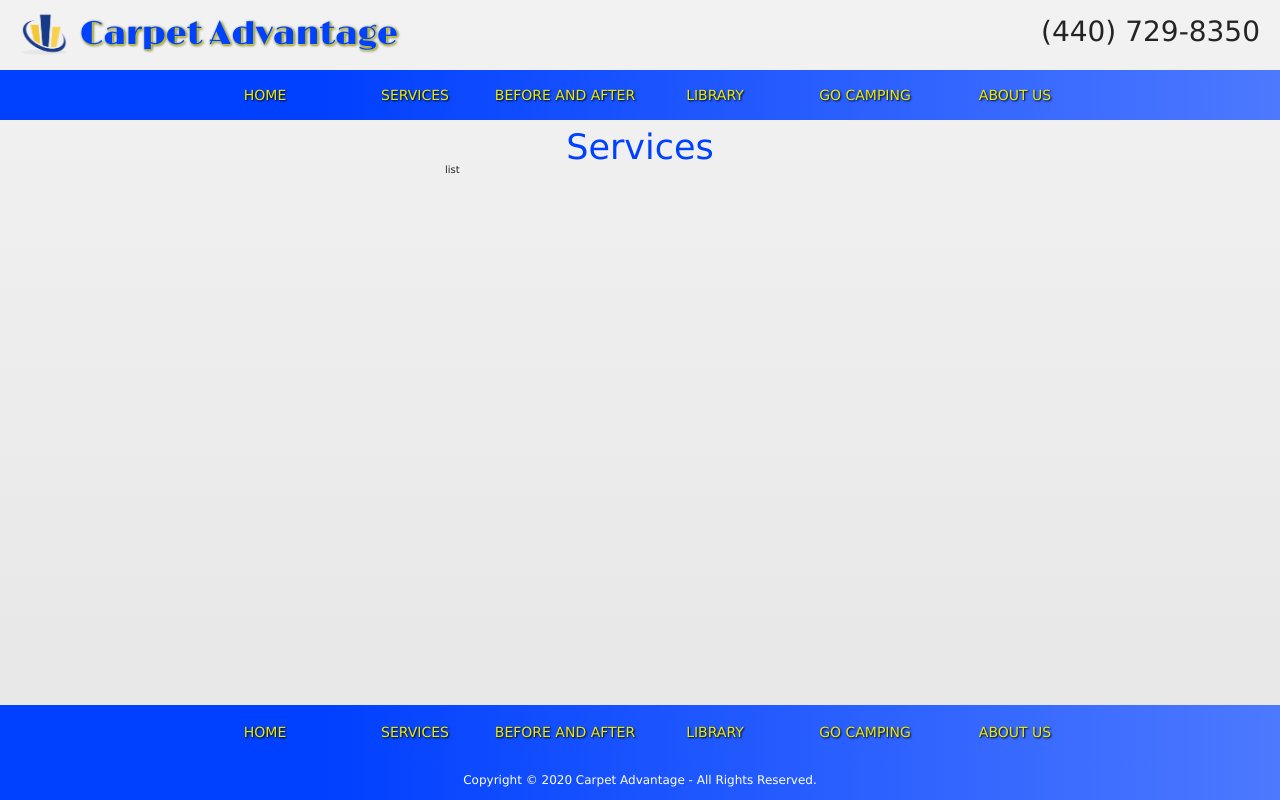
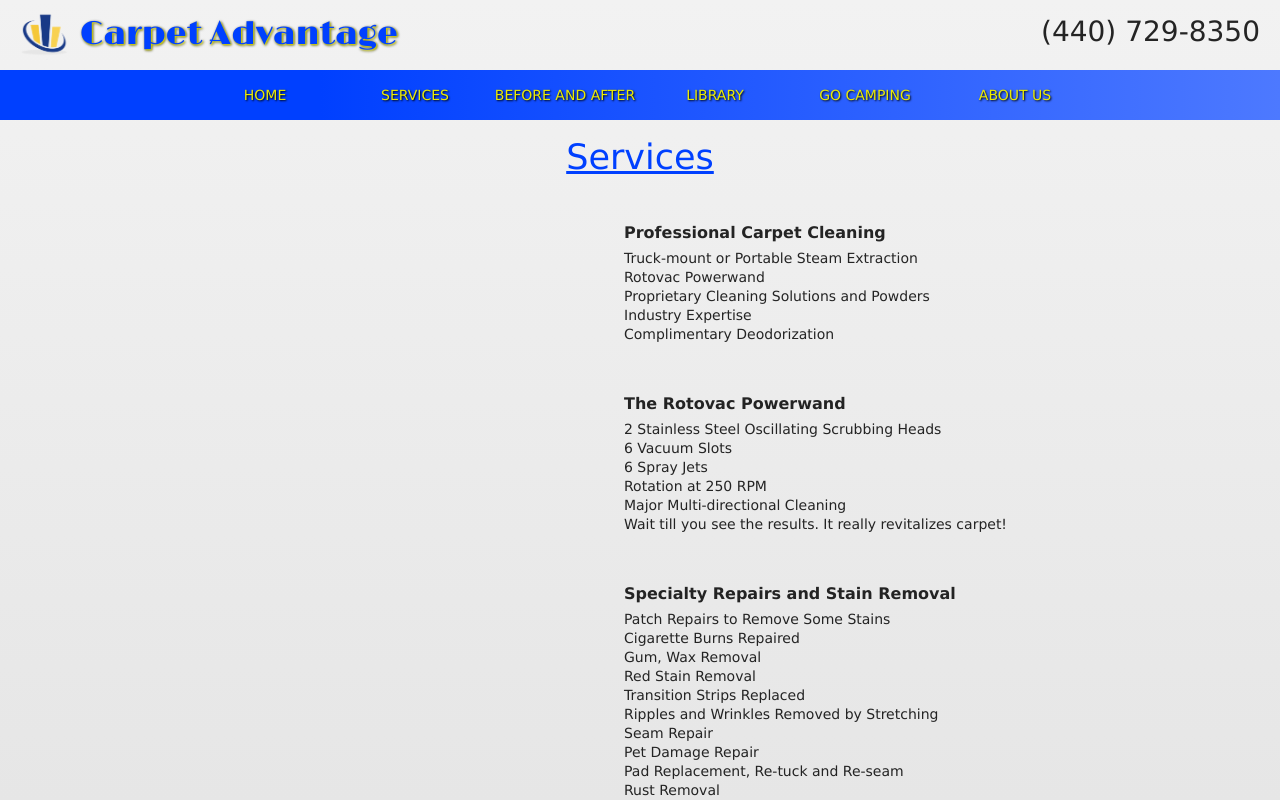
Before and after one commit to Broast42/carpet-advantage, a React (Create React App) app in the folder client/: page /services in a window 1280 px wide. Shown: the top 800 px of the page. Built offline with nearby package versions, Linux system fonts and the light colour scheme; the HTML template or start-up script is replaced by a standard one.

Commit message:
Completed services page

```diff
--- a/client/src/components/pages/services/Services.js
+++ b/client/src/components/pages/services/Services.js
@@ -1,4 +1,5 @@
 import React from  'react';
+import { services } from '../../../data'
 import ReactPlayer from 'react-player/youtube';
 import { videos } from '../../../data';
 
@@ -19,8 +20,15 @@ const Services = () => {
                         </div>
                     ))}
                 </div>
-                <div>
-                    list
+                <div className="services-list-window">
+                    {services.map((val, index) =>(
+                        <div className="service-card" key={index}>
+                            <h2>{val.cateagory}</h2>
+                            {val.services.map((service, index) =>(
+                                <p key={index}>{service}</p>
+                            ))}
+                        </div>
+                    ))}
                 </div>
             </div>
         </div>
--- a/client/src/data.js
+++ b/client/src/data.js
@@ -12,7 +12,59 @@ const videos = [
     {name: 'Electrostatic Disinfecting', url: 'https://youtu.be/su11f5GGT2M' }
 ]
 
+const services = [
+    {
+        cateagory: "Professional Carpet Cleaning",
+        services: [
+            "Truck-mount or Portable Steam Extraction",
+            "Rotovac Powerwand",
+            "Proprietary Cleaning Solutions and Powders",
+            "Industry Expertise",
+            "Complimentary Deodorization",
+        ],
+
+    },
+    {
+        cateagory: "The Rotovac Powerwand",
+        services: [
+            "2 Stainless Steel Oscillating Scrubbing Heads",
+            "6 Vacuum Slots",
+            "6 Spray Jets",
+            "Rotation at 250 RPM",
+            "Major Multi-directional Cleaning",
+            "Wait till you see the results. It really revitalizes carpet!"
+        ],
+
+
+    },
+    {
+        cateagory: "Specialty Repairs and Stain Removal ",
+        services: [
+            "Patch Repairs to Remove Some Stains",
+            "Cigarette Burns Repaired",
+            "Gum, Wax Removal",
+            "Red Stain Removal ",
+            "Transition Strips Replaced",
+            "Ripples and Wrinkles Removed by Stretching",
+            "Seam Repair",
+            "Pet Damage Repair",
+            "Pad Replacement, Re-tuck and Re-seam",
+            "Rust Removal",
+            "Ink Removal",
+        ],
+    },
+    {
+        cateagory: "Odors",
+        services: [
+            "Smoke Treatment",
+            "Pet Odor Treatment",
+            "Unidentified",
+        ],
+    },
+]
+
 export {
     links,
     videos,
+    services,
 }
--- a/client/src/styles/component/services.scss
+++ b/client/src/styles/component/services.scss
@@ -1,9 +1,16 @@
 .services{
     text-align: center;
-    margin-top: 10px;
+    margin-top: 20px;
     h1{
         font-size: 3.5rem;
         color: $blue;
+        text-decoration: underline;
+    }
+
+    h2{
+        font-size: 1.6rem;
+        font-weight: bold;
+        margin: 10px 0;
     }
 }
 
@@ -14,4 +21,38 @@
 
 .service-window{
     display: flex;
+    margin: 20px 0px;
+
+    @media (max-width: $tablet) {
+        flex-direction: column-reverse;
+        justify-content: center;
+        align-items: center;
+    }
 }
+
+.services-list-window{
+    text-align: start;
+    margin: 10px;
+    padding: 10px;
+    width: 100%;
+    display: flex;
+    flex-direction: column;
+    justify-content: center;
+    align-items: center;
+
+    p{
+        font-size: 1.4rem;
+        margin: 5px 0;
+    }
+
+    @media (max-width: $tablet) {
+
+
+    }
+}
+
+.service-card{
+    width: 60%;
+    margin: 0px auto;
+    margin-bottom: 40px;
+}
```
